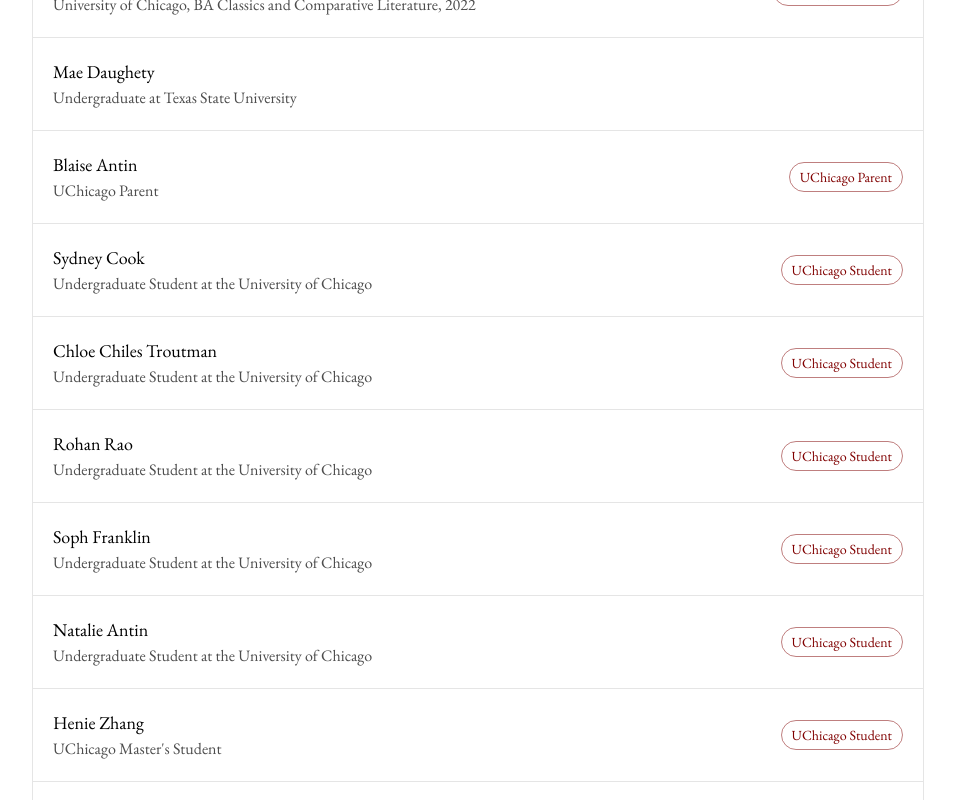
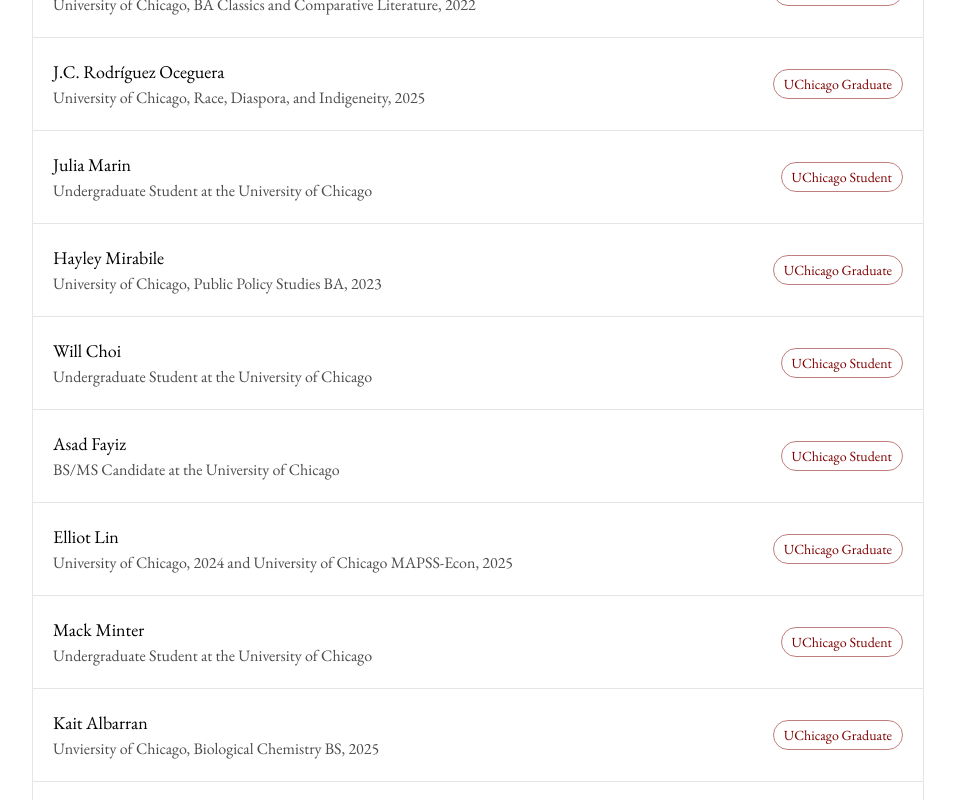
Before and after one commit to zroe1/uchicago-open-letter, a Next.js app: page / in a window 1280 px wide. Shown: the part 8400-9200 px from the top of the page, without its empty margins (316-1271 px from the left). Built offline with nearby package versions, Linux system fonts and the light colour scheme.

Commit message:
more poeple sign

```diff
--- a/src/app/page.tsx
+++ b/src/app/page.tsx
@@ -707,6 +707,66 @@
                   badgeType: "normal",
                 },
                 {
+                  name: "J.C. Rodríguez Oceguera",
+                  title: "University of Chicago, Race, Diaspora, and Indigeneity, 2025",
+                  badge: "UChicago Graduate",
+                  badgeType: "normal",
+                },
+                {
+                  name: "Julia Marin",
+                  title: "Undergraduate Student at the University of Chicago",
+                  badge: "UChicago Student",
+                  badgeType: "normal",
+                },
+                {
+                  name: "Hayley Mirabile",
+                  title: "University of Chicago, Public Policy Studies BA, 2023",
+                  badge: "UChicago Graduate",
+                  badgeType: "normal",
+                },
+                {
+                  name: "Will Choi",
+                  title: "Undergraduate Student at the University of Chicago",
+                  badge: "UChicago Student",
+                  badgeType: "normal",
+                },
+                {
+                  name: "Asad Fayiz",
+                  title: "BS/MS Candidate at the University of Chicago",
+                  badge: "UChicago Student",
+                  badgeType: "normal",
+                },
+                {
+                  name: "Elliot Lin",
+                  title: "University of Chicago, 2024 and University of Chicago MAPSS-Econ, 2025",
+                  badge: "UChicago Graduate",
+                  badgeType: "normal",
+                },
+                {
+                  name: "Mack Minter",
+                  title: "Undergraduate Student at the University of Chicago",
+                  badge: "UChicago Student",
+                  badgeType: "normal",
+                },
+                {
+                  name: "Kait Albarran",
+                  title: "Unviersity of Chicago, Biological Chemistry BS, 2025",
+                  badge: "UChicago Graduate",
+                  badgeType: "normal",
+                },
+                {
+                  name: "Violet Reed",
+                  title: "Undergraduate Student at the University of Chicago",
+                  badge: "UChicago Student",
+                  badgeType: "normal",
+                },
+                {
+                  name: "Brynna Gang",
+                  title: "PhD Student at the University of Chicago",
+                  badge: "UChicago Student",
+                  badgeType: "normal",
+                },
+                {
                   name: "Mae Daughety",
                   title: "Undergraduate at Texas State University",
                   badge: null,
```
